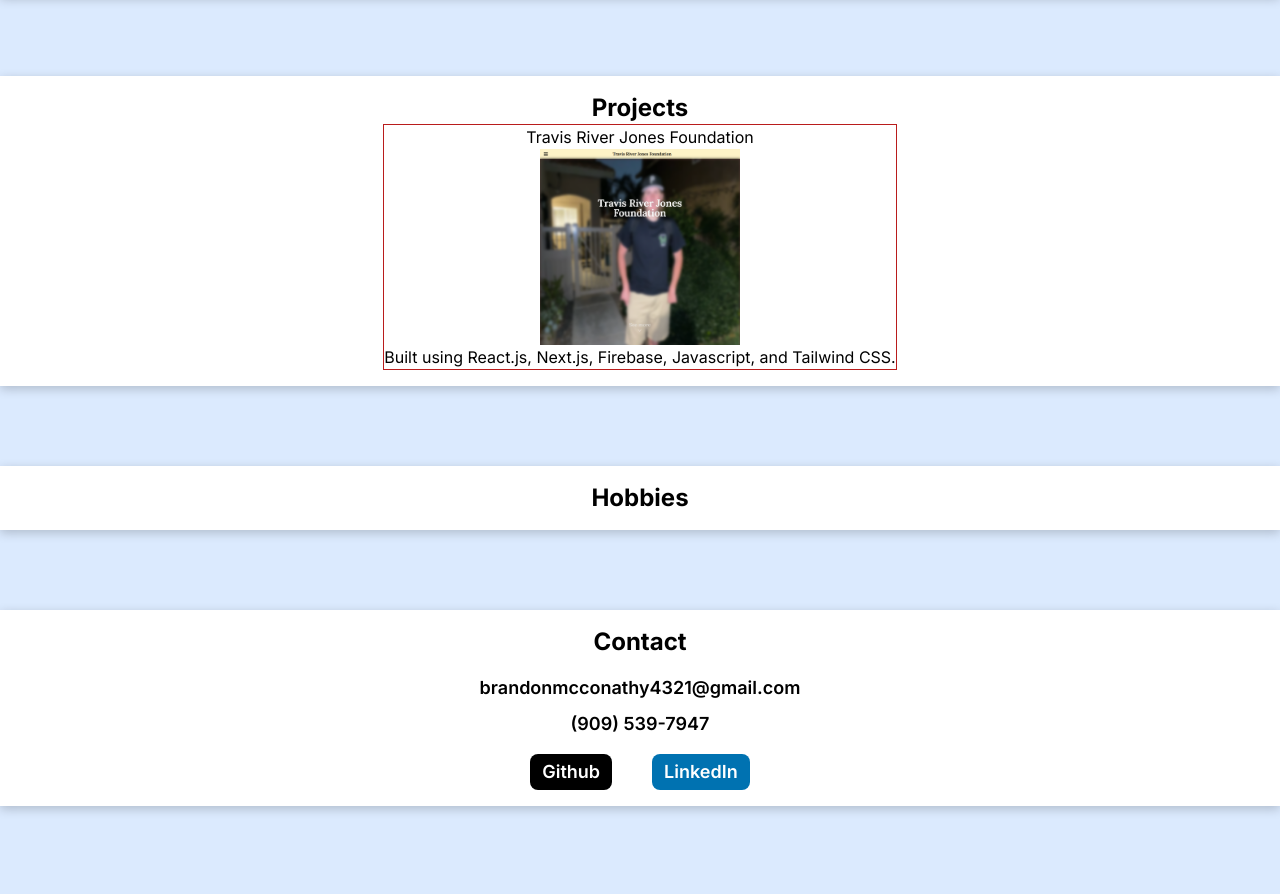
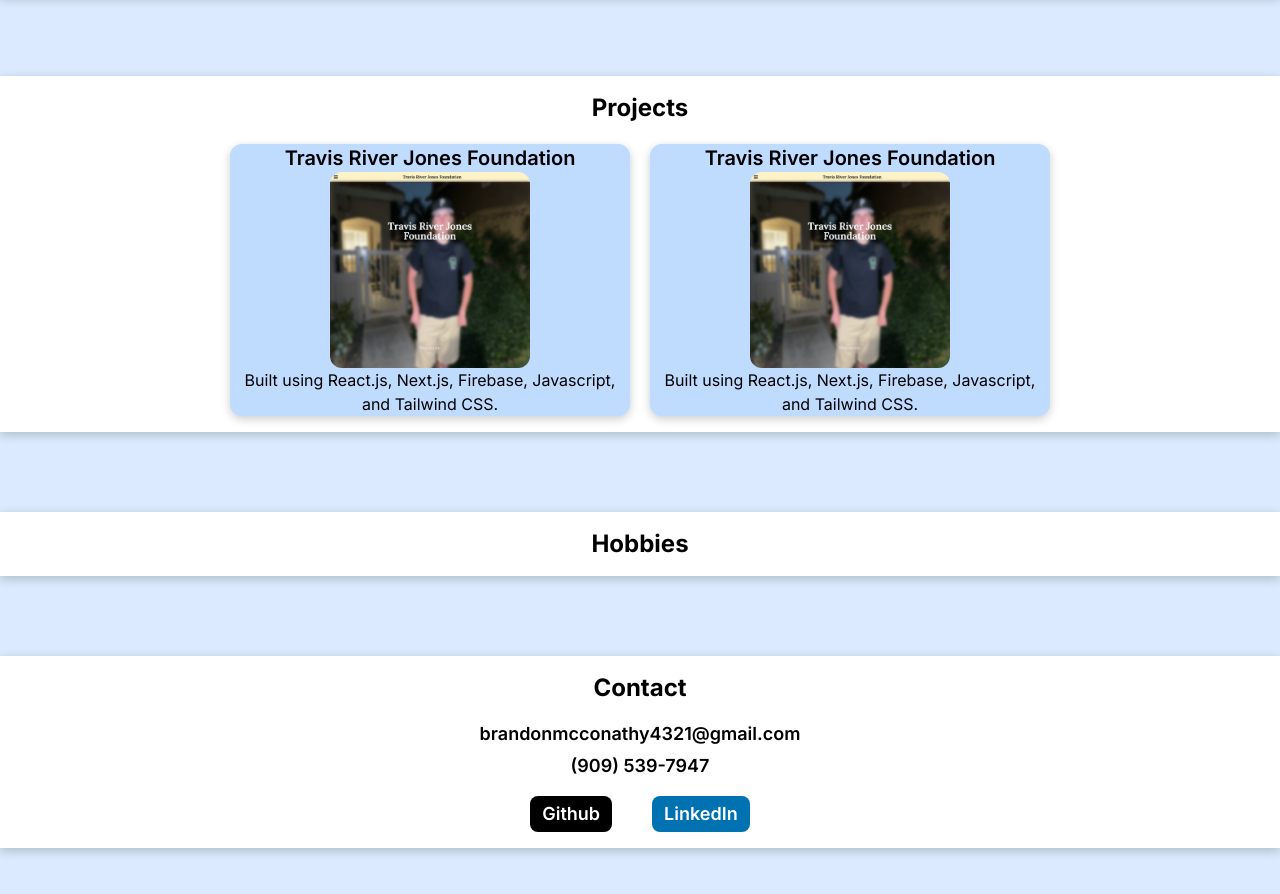
Before and after one commit to brandonmcconathy/portfolio, a Next.js app: page / in a window 1280 px wide. Shown: the part 800-1694 px from the top of the page. Built offline with nearby package versions, Linux system fonts and the light colour scheme.

Commit message:
Started styling project section

```diff
--- /dev/null
+++ b/lib/projects.js
@@ -0,0 +1,13 @@
+export const projects = [
+  { id: 0,
+    title: 'Travis River Jones Foundation',
+    pageLink: "https://www.trjf.org/",
+    gitHubLink: 'https://github.com/brandonmcconathy/trjfoundation',
+    imgPath: "/projectimgs/trjfoundation-medium.png",
+    description: "Built using React.js, Next.js, Firebase, Javascript, and Tailwind CSS."},
+    { id: 1,
+      title: 'Travis River Jones Foundation',
+      pageLink: "https://www.trjf.org/",
+      gitHubLink: 'https://github.com/brandonmcconathy/trjfoundation',
+      imgPath: "/projectimgs/trjfoundation-medium.png",
+      description: "Built using React.js, Next.js, Firebase, Javascript, and Tailwind CSS."}]
--- a/src/app/components/project.tsx
+++ b/src/app/components/project.tsx
@@ -1,15 +1,15 @@
 import Image from "next/image"
 import Link from "next/link"
 
-export default function Project(props: { title: string, imgPath: string, pageLink: string, description: string }) {
+export default function Project(props: { title: string, imgPath: string, pageLink: string, gitHubLink: string , description: string }) {
 
-  const { title, imgPath, pageLink, description } = props
+  const { title, imgPath, pageLink, gitHubLink, description } = props
 
   return(
-    <Link href={pageLink} target="_blank" className="border border-red-700 flex flex-col justify-center items-center">
-      <h1>{title}</h1>
-      <Image src={imgPath} alt="image" width={200} height={200} />
+    <div className="bg-blue-200 w-1/3 rounded-xl box-pop flex flex-col justify-center items-center">
+      <h1 className="text-xl font-semibold">{title}</h1>
+      <Image src={imgPath} alt="image" width={200} height={200} className="rounded-xl" />
       <p>{description}</p>
-    </Link>
+    </div>
   )
 }
--- a/src/app/page.tsx
+++ b/src/app/page.tsx
@@ -2,6 +2,7 @@ import Image from "next/image"
 import Link from "next/link"
 import Navbar from "./components/navbar"
 import Project from "./components/project"
+import { projects } from '../../lib/projects'
 
 export default function Home() {
   return (
@@ -33,9 +34,9 @@ export default function Home() {
         </section>
         <div id='Projects' className="py-10"></div>
         <section className="bg-white px-10 py-4 box-pop">
-          <h1 className="text-2xl font-bold">Projects</h1>
-          <div className="flex justify-center flex-wrap">
-            <Project  title="Travis River Jones Foundation" imgPath="/projectimgs/trjfoundation-medium.png" pageLink="https://trjfoundation.vercel.app/" description="Built using React.js, Next.js, Firebase, Javascript, and Tailwind CSS."/>
+          <h1 className="text-2xl font-bold mb-5">Projects</h1>
+          <div className="flex justify-center flex-wrap gap-5">
+            {projects.map((project) => <Project title={project.title} pageLink={project.pageLink} gitHubLink={project.gitHubLink} imgPath={project.imgPath} description={project.description} key={project.id} />)}
           </div>
         </section>
         <div id='Hobbies' className="py-10"></div>
@@ -45,13 +46,13 @@ export default function Home() {
         <div id='Contact' className="py-10"></div>
         <section className="bg-white px-10 py-4 box-pop">
           <h1 className="text-2xl font-bold mb-4">Contact</h1>
-          <div className="flex flex-col items-center gap-2 text-lg mb-4 font-semibold">
+          <div className="flex flex-col items-center gap-1 text-lg mb-4 font-semibold">
             <h2>brandonmcconathy4321@gmail.com</h2>
             <h2>(909) 539-7947</h2>
           </div>
           <div className="flex justify-center gap-10 text-lg">
-            <Link href='https://github.com/brandonmcconathy' target="_blank" className="bg-black text-white rounded-lg px-3 py-1 font-semibold">Github</Link>
-            <Link href='https://www.linkedin.com/in/brandon-mcconathy-646b121a9/' target="_blank" className="linkedin-blue text-white rounded-lg px-3 py-1 font-semibold">LinkedIn</Link>
+            <Link href='https://github.com/brandonmcconathy' target="_blank" className="bg-black text-white rounded-lg px-3 py-1 font-semibold hover:bg-gray-700  transition duration-300">Github</Link>
+            <Link href='https://www.linkedin.com/in/brandon-mcconathy-646b121a9/' target="_blank" className="linkedin-blue text-white rounded-lg px-3 py-1 font-semibold hover:bg-cyan-800 transition duration-300">LinkedIn</Link>
           </div>
         </section>
       </main>
```
